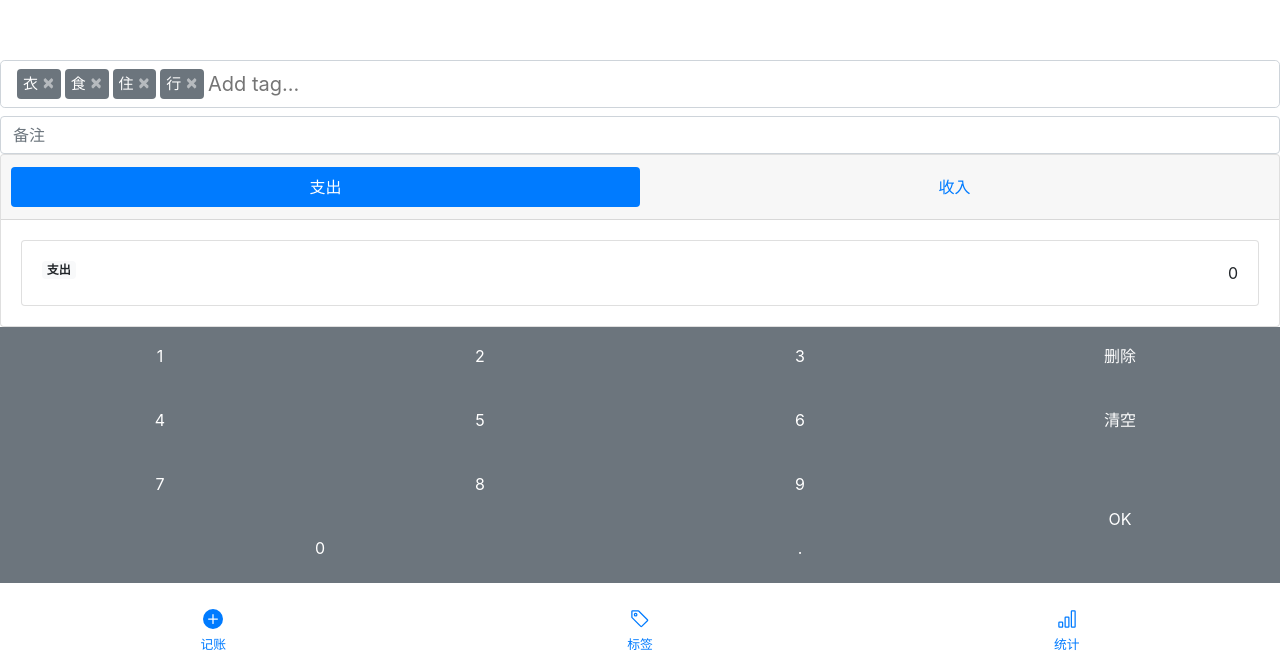
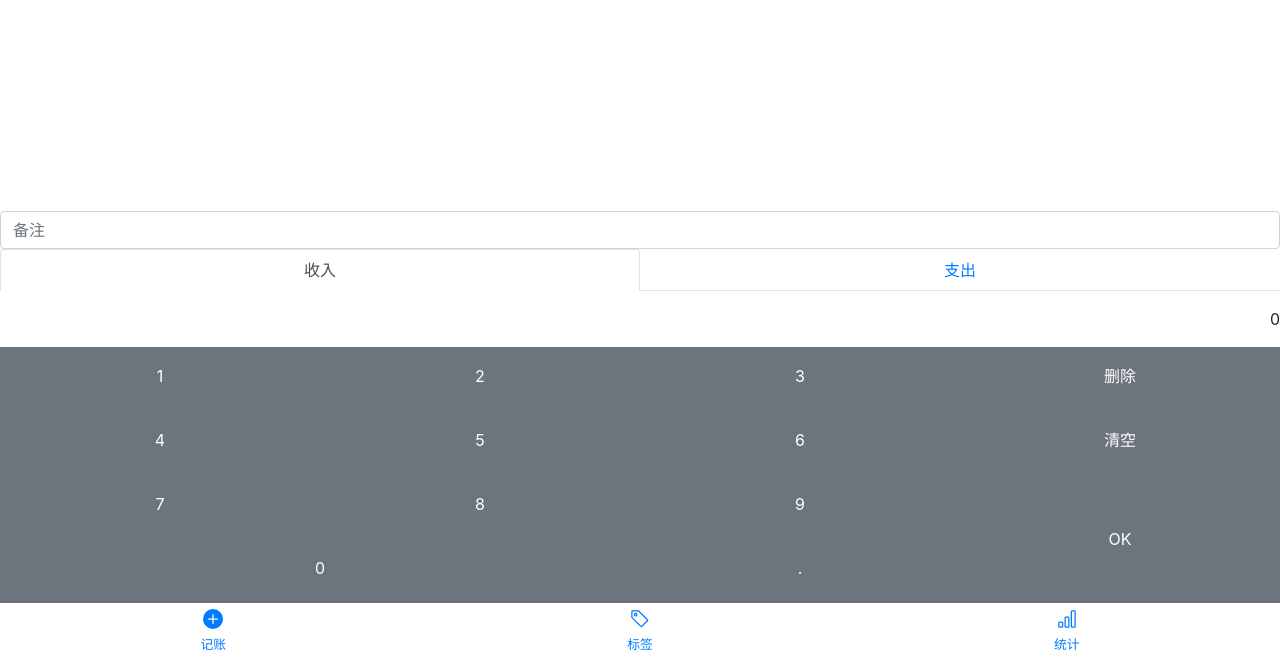
Before and after one commit to langlang1010/my-money-manger, a Vue app: page /#/ in a window 1280 px wide. Shown: the part 137-800 px from the top of the page. Built offline with nearby package versions, Linux system fonts and the light colour scheme.

Commit message:
添加滑轮

```diff
--- a/src/App.vue
+++ b/src/App.vue
@@ -9,7 +9,7 @@
         <template v-else> <b-icon icon="plus-circle"></b-icon></template>
         <br /><small>记账</small>
       </b-nav-item>
-      <b-nav-item @click="change_active(1)">
+      <b-nav-item  @click="change_active(1)">
         <template v-if="active === 1">
           <b-icon icon="tag-fill"></b-icon>
         </template>
@@ -50,6 +50,7 @@ export default {
     const name = this.$router.currentRoute.name.toLowerCase()
     var routerName =  ['record', 'tag', 'stastic']
     this.active = routerName.indexOf(name)
+    document.querySelector(".fixed-bottom").scrollIntoView()
   }
 }
 </script>
@@ -57,10 +58,10 @@ export default {
 <style>
 .fixed-bottom {
   position: fixed;
-  right: 0;
-  bottom: 0;
-  left: 0;
-  z-index: 1030;
+bottom:0;
+
+
+
 }
 .text-center {
   text-align: center;
@@ -71,4 +72,5 @@ export default {
   font-size: 2em;
   vertical-align: middle;
 }
+
 </style>
--- a/src/pages/Record.vue
+++ b/src/pages/Record.vue
@@ -1,39 +1,23 @@
 <template>
-  <div id="record">
+  <div   class="record" >
     <div>
-      <b-form-tags input-id="tags-basic" v-model="tag" class="mb-2" size="lg"></b-form-tags>
+     <!--<b-form-tags input-id="tags-basic" v-model="tag"  class="mb-2" size="lg"></b-form-tags>-->
       <!-- <p>Value: {{ value }}</p> -->
     </div>
     <div>
       <b-form-input v-model="text" placeholder="备注" ></b-form-input>
     </div>
     <div>
-      <b-card no-body>
-        <b-tabs pills card justified>
-          <b-tab title="支出" active>
-            <div>
-              <b-card class="input-num">
-                <b-card-text>
-                  <b-badge style="float:left" variant="light">支出</b-badge>
-                  {{ input_num }}
-                </b-card-text>
-              </b-card>
-            </div>
-          </b-tab>
-          <b-tab title="收入">
-            <div>
-              <b-card class="input-num">
-                <b-card-text>
-                  <b-badge style="float:left" variant="light">收入</b-badge>
-                  {{ input_num }}
-                </b-card-text>
-              </b-card>
-            </div>
-          </b-tab>
-        </b-tabs>
-      </b-card>
+      <div>
+  <b-tabs content-class="mt-3" justified>
+    <b-tab title="收入" active><p style="text-align:right">{{input_num}}</p></b-tab>
+    <b-tab title="支出"><p style="text-align:right">{{input_num}}</p></b-tab>
 
-      <div>
+  </b-tabs>
+</div>
+
+    </div>
+      <div >
         <b-button @click="input(1)" squared class="num-button" variant="secondary">1</b-button>
         <b-button @click="input(2)" squared class="num-button" variant="secondary">2</b-button>
         <b-button @click="input(3)" squared class="num-button" variant="secondary">3</b-button>
@@ -48,7 +32,7 @@
         <b-button @click="pushmoney()" squared class="num-button-ok" variant="secondary">OK</b-button>
         <b-button @click="input(0)" squared class="num-button-zero" variant="secondary">0</b-button>
         <b-button @click="add_point()" squared class="num-button" variant="secondary">.</b-button>
-      </div>
+
     </div>
     <!-- 显示输入的数字 -->
   </div>
@@ -60,20 +44,26 @@ export default {
     return {
       input_num: "0",
       point: false,
-      tag: ["衣", "食", "住", "行"],
+      tag: ['衣', '食','住','行'],
       income: "",
       outcome: "",
-      text: ""
+      text: "",
+
+
     };
   },
-  mounted(){
-    window.localStorage.tags=this.tag;
+  watch: {
+    // 监听tags
+    tag: function() {
+       window.localStorage.tags=this.tag;
+    }
   },
   methods: {
    // change() {
     //  const v = this.text;
     //  this.$store.commit("setTagNew", v);
    // },
+
     input(num) {
       // 如果是刚开始输入
       if (this.input_num === "0") {
@@ -82,6 +72,8 @@ export default {
         this.input_num += num;
       }
     },
+
+
     // 点击小数点时
     add_point() {
       // 如果没有点过小数点
@@ -124,13 +116,14 @@ export default {
 </script>
 
 <style>
-#record {
-  position: fixed;
+.record{
+   position: fixed;
   right: 0;
-  bottom: 80px;
+  bottom: 60px;
   left: 0;
   z-index: 1030;
 }
+
 .num-button {
   width: 25%;
   height: 64px;
@@ -149,4 +142,5 @@ export default {
 .input-num {
   text-align: right;
 }
+
 </style>
--- a/src/pages/Tag.vue
+++ b/src/pages/Tag.vue
@@ -1,32 +1,54 @@
 <template>
-  <div>
+  <div style="overflow-y:scroll" class="tagstyle">
     <b-list-group>
-      <b-list-group-item button v-for="(item,index) in list" :key="index">{{item}}</b-list-group-item>
+      <b-list-group-item
+        button
+        v-for="(item,index) in list"
+        :key="index"
+        @click="bianji(index)"
+      >{{item}}</b-list-group-item>
     </b-list-group>
+    <div style="display:flex;justify-content:center;">
+      <b-button variant="outline-primary">新增标签</b-button>
+      <br>
+
+    </div>
+
     <!-- <h1>tags:{{tags}}</h1>
     -->
   </div>
-
 </template>
 
 <script>
 export default {
   data() {
     return {
-      list: []
+      list: [1,2,3,4,5,6,7,8,9,7,9,8,9,8,9,8,9,9,8]
     };
   },
-   mounted(){
-      this.list= window.localStorage['tags']
 
-  },
+  methods: {
+    bianji(index) {
+      alert(index);
+    }
+  }
   //computed:{
   //  tags(){
   //    return this.$store.state.tags;
- //   }
- // }
+  //   }
+  // }
 };
 </script>
 
-<style>
+<style >
+.tagstyle{
+
+  padding-bottom:60px;
+  overflow-y:scroll ;
+
+
+
+
+}
+
 </style>
```
